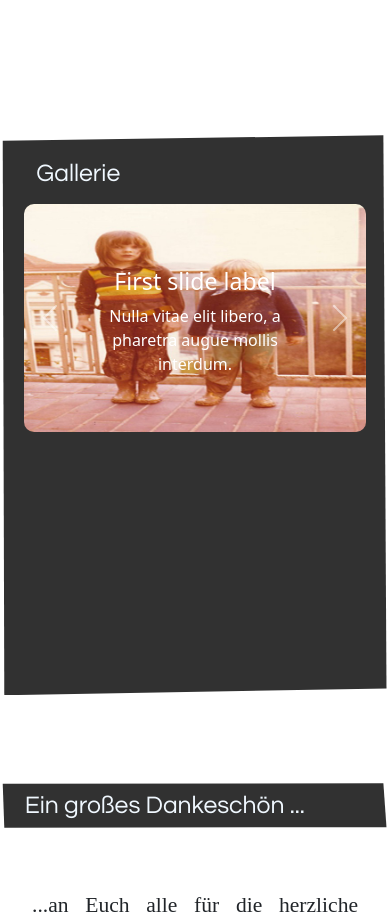
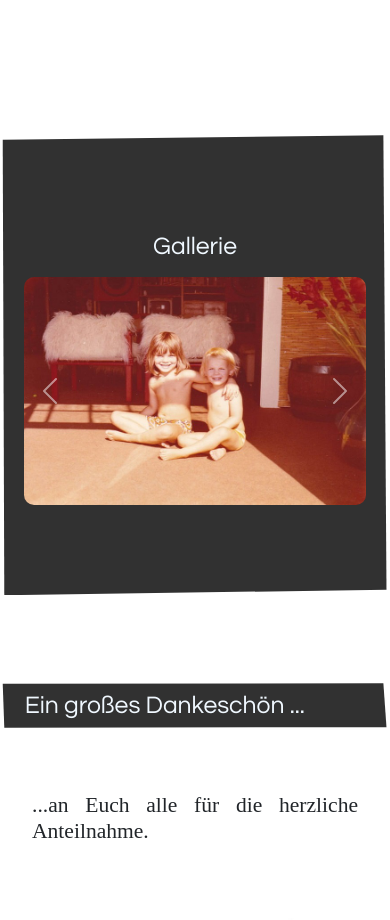
Before and after one commit to luis2605/in_memoriam, a React (Create React App) app: page / in a window 390 px wide. Shown: the part 1260-2180 px from the top of the page. Built offline with nearby package versions, Linux system fonts and the light colour scheme; a web font is replaced by a local one.

Commit message:
'add style to carousel'

```diff
--- a/src/components/carousel/PhotosCarousel.js
+++ b/src/components/carousel/PhotosCarousel.js
@@ -15,8 +15,8 @@ const PhotosCarousel = () => {
           alt="First slide"
         />
         <Carousel.Caption>
-          <h3>First slide label</h3>
-          <p>Nulla vitae elit libero, a pharetra augue mollis interdum.</p>
+          {/* <h3>First slide label</h3>
+          <p>Nulla vitae elit libero, a pharetra augue mollis interdum.</p> */}
         </Carousel.Caption>
       </Carousel.Item>
     );
@@ -25,7 +25,7 @@ const PhotosCarousel = () => {
   return (
     <div className={classes["carousel-container"]} id="galerie">
       <h2 className={classes["carousel-titel"]}> Gallerie</h2>
-      <Carousel fade touch interval={2000}>
+      <Carousel fade touch interval={3000}>
         {photos}
       </Carousel>
     </div>
--- a/src/components/carousel/carousel.module.css
+++ b/src/components/carousel/carousel.module.css
@@ -24,7 +24,9 @@
 }
 @media (max-width: 768px) {
   .carousel-container {
-    height: 560px;
+    height: 460px !important;
+    justify-content: center;
+    align-items: center;
   }
   .carousel-img {
     width: 550px;
```
